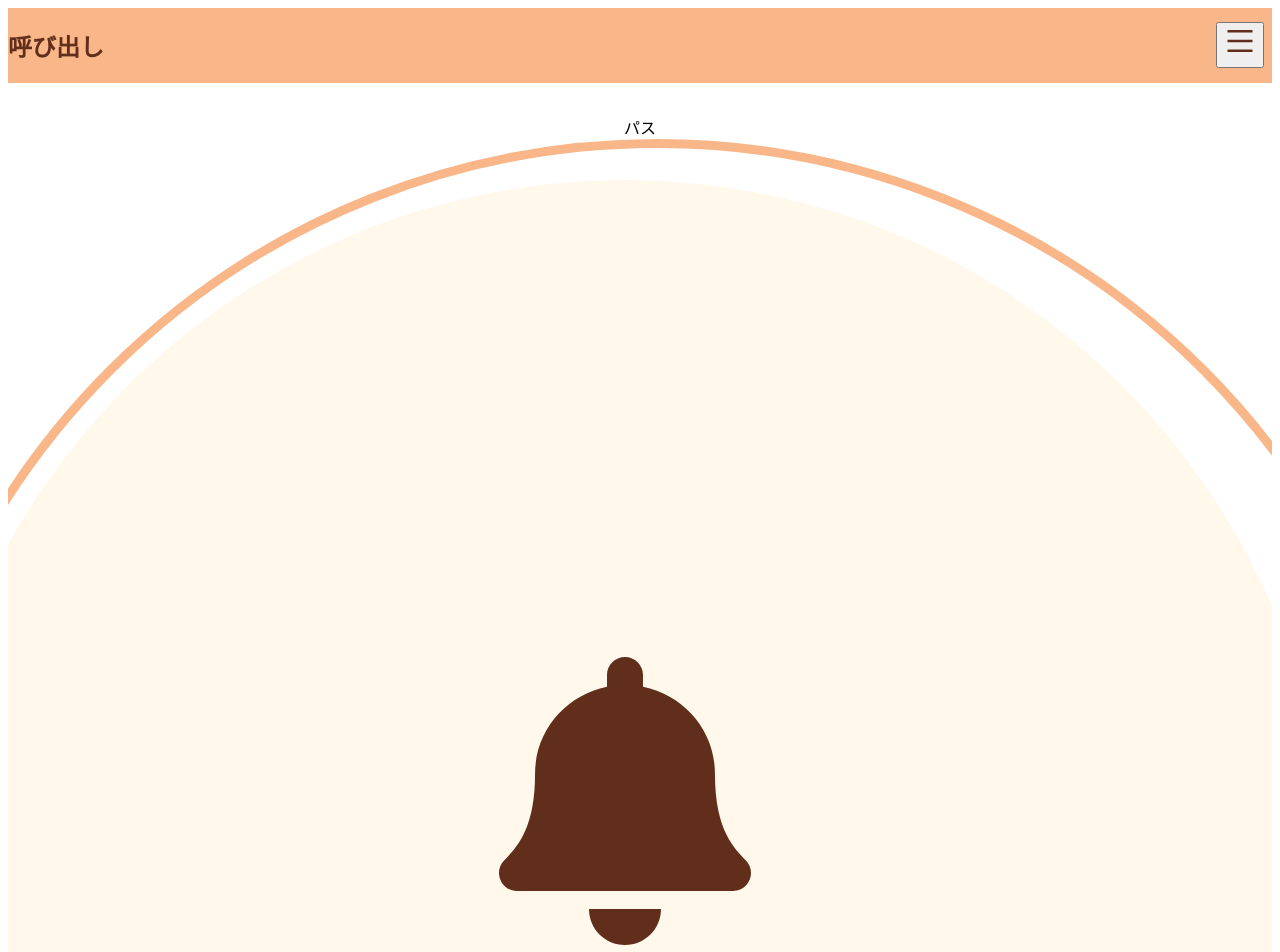
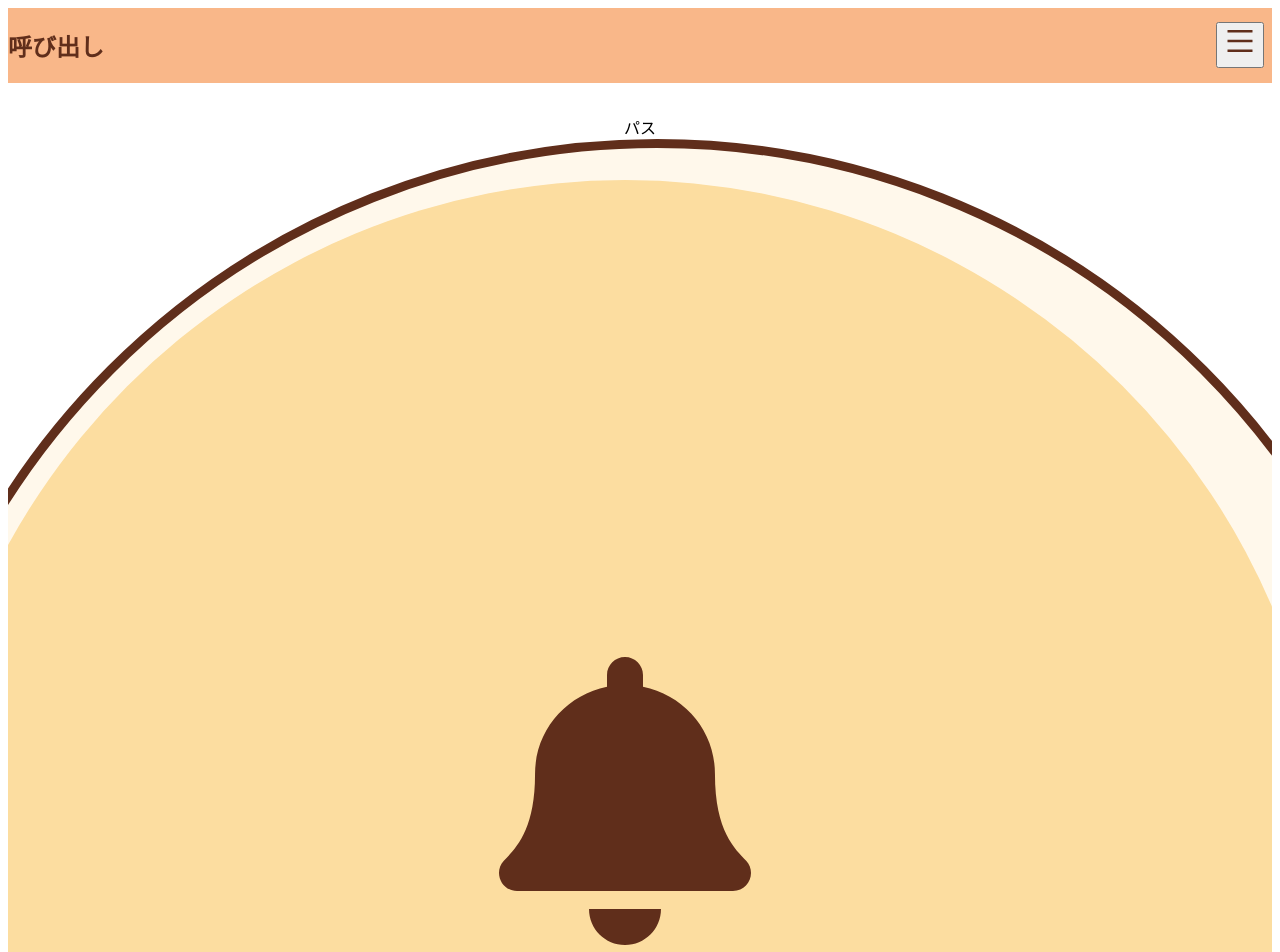
Before and after one commit to kajiLabTeam/dx-waiting-time, a Next.js app in the folder frontend/: page /callPage in a window 1280 px wide. Shown: the top 952 px of the page. Built offline with nearby package versions, Linux system fonts and the light colour scheme.

Commit message:
Refactor: buttonと各Pageのインポートを修正。cricleを機能ごとに分離

```diff
--- a/frontend/src/components/layout/Cricle.tsx
+++ /dev/null
@@ -1,85 +0,0 @@
-import React from "react";
-import { FaBell } from "react-icons/fa";
-import styled from "styled-components";
-import { theme } from "../../utils/theme";
-
-type Props = {
-  message: number | string;
-  onClick: () => void;
-};
-
-const CircleContainer = styled.div`
-  text-align: center;
-  overflow-x: hidden;
-  width: 120vw;
-  height: 120vw;
-  transform: translateX(-10vw);
-  background-color: white;
-  border: 0.6rem solid ${theme.colors.orenge};
-  border-radius: 50%;
-`;
-
-const InCircle = styled.div`
-  display: flex;
-  justify-content: center;
-  align-items: center;
-  flex-direction: column;
-  width: 110vw;
-  height: 110vw;
-  margin: 2.5vw;
-  background-color: ${theme.colors.cream};
-  border-radius: 50%;
-`;
-
-const Bell = styled.div`
-  display: block;
-  font-size: 18rem;
-  line-height: 0;
-  transform: translateY(0rem);
-  color: ${theme.colors.brown};
-`;
-
-const BellText = styled.p`
-  display: block;
-  font-size: 3rem;
-  color: ${theme.colors.brown};
-`;
-
-const Number = styled.p`
-  font-size: 12rem;
-  color: ${theme.colors.brown};
-`;
-
-const Text = styled.p`
-  font-size: 6rem;
-  color: ${theme.colors.brown};
-`;
-
-const Circle = ({ message, onClick }: Props) => {
-  const appName = "簡単行列整理くん";
-  if (message === "Call") {
-    return (
-      <CircleContainer onClick={onClick}>
-        <InCircle>
-          <Bell>
-            <FaBell />
-          </Bell>
-          <BellText>呼び出し</BellText>
-        </InCircle>
-      </CircleContainer>
-    );
-  }
-  return (
-    <CircleContainer onClick={onClick}>
-      <InCircle>
-        {typeof message === "number" ? (
-          <Number>{message}</Number>
-        ) : (
-          <Text>{appName}</Text>
-        )}
-      </InCircle>
-    </CircleContainer>
-  );
-};
-
-export default Circle;
--- a/frontend/src/pages/callPage.tsx
+++ b/frontend/src/pages/callPage.tsx
@@ -1,14 +1,14 @@
 import { FC } from "react";
 import styled from "styled-components";
-import Circle from "../components/layout/Cricle";
+import { CallCircle } from "../utils/CallCricle";
 
 const CallPageContainer = styled.div`
-  text-align: center;
-  overflow: hidden;
+    text-align: center;
+    overflow: hidden;
 `;
 
 const PassButton = styled.div`
-  margin-top: 2rem;
+    margin-top: 2rem;
 `;
 
 const EndButton = styled.div``;
@@ -18,7 +18,7 @@ const CallPage: FC = () => {
   return (
     <CallPageContainer>
       <PassButton>パス</PassButton>
-      <Circle message={"Call"} onClick={onCalling} />
+      <CallCircle onClick={onCalling}/>
       <EndButton>完了</EndButton>
     </CallPageContainer>
   );
--- a/frontend/src/pages/endPage.tsx
+++ b/frontend/src/pages/endPage.tsx
@@ -1,6 +1,6 @@
 import { FC } from "react";
 import styled from "styled-components";
-import Button from "../components/layout/Button";
+import { Button } from "../utils/Button";
 
 const EndPageContainer = styled.div``;
 
--- a/frontend/src/pages/loginPage.tsx
+++ b/frontend/src/pages/loginPage.tsx
@@ -1,7 +1,7 @@
 import { FC } from "react";
 import styled from "styled-components";
-import Button from "../components/layout/Button";
-import Cricle from "../components/layout/Cricle";
+import { Button } from "../utils/Button";
+import { MessageCricle } from "../utils/MessageCricle";
 
 const LoginPageContainer = styled.div`
     text-align: center;
@@ -19,7 +19,7 @@ const LoginPage: FC = () => {
     return (
         <LoginPageContainer>
             <AppName>
-        <Cricle message={"appName"} onClick={() => {}} />
+                <MessageCricle message={"appName"} />
             </AppName>
             <Action>
                 <Button message={"ログイン"} onClick={onLogin} />
--- a/frontend/src/pages/qrPage.tsx
+++ b/frontend/src/pages/qrPage.tsx
@@ -1,6 +1,6 @@
 import { FC } from "react";
 import styled from "styled-components";
-import Button from "../components/layout/Button";
+import { Button } from "../utils/Button";
 
 const QrPageContainer = styled.div``;
 
--- a/frontend/src/pages/startPage.tsx
+++ b/frontend/src/pages/startPage.tsx
@@ -1,7 +1,7 @@
 import { FC } from "react";
 import styled from "styled-components";
-import Button from "../components/layout/Button";
-import Cricle from "../components/layout/Cricle";
+import { Button } from "../utils/Button";
+import { MessageCricle } from "../utils/MessageCricle";
 
 const StartPageContainer = styled.div`
     text-align: center;
@@ -13,7 +13,7 @@ const StartPage: FC = () => {
     return (
         <StartPageContainer>
             <div>start page</div>
-      <Cricle message={"appName"} onClick={() => {}} />
+            <MessageCricle message={"appName"} />
             <div>日付</div>
             <Button message={"営業開始"} onClick={onStart} />
         </StartPageContainer>
--- /dev/null
+++ b/frontend/src/utils/CallCricle.tsx
@@ -0,0 +1,58 @@
+import React, { FC } from "react";
+import { FaBell } from "react-icons/fa";
+import styled from "styled-components";
+import { theme } from "./theme";
+
+type Props = {
+    onClick: () => void;
+};
+
+const CircleContainer = styled.div`
+    text-align: center;
+    overflow-x: hidden;
+    width: 120vw;
+    height: 120vw;
+    transform: translateX(-10vw);
+    background-color: ${theme.colors.cream};
+    border: 0.6rem solid ${theme.colors.brown};
+    border-radius: 50%;
+`;
+
+const InCircle = styled.div`
+    display: flex;
+    justify-content: center;
+    align-items: center;
+    flex-direction: column;
+    width: 110vw;
+    height: 110vw;
+    margin: 2.5vw;
+    background-color: ${theme.colors.honey};
+    border-radius: 50%;
+`;
+
+const Bell = styled.div`
+    display: block;
+    font-size: 18rem;
+    line-height: 0;
+    transform: translateY(0rem);
+    color: ${theme.colors.brown};
+`;
+
+const BellText = styled.p`
+    display: block;
+    font-size: 3rem;
+    color: ${theme.colors.brown};
+`;
+
+export const CallCircle: FC<Props> = ({onClick }) => {
+    return (
+        <CircleContainer onClick={onClick}>
+            <InCircle>
+                <Bell>
+                    <FaBell />
+                </Bell>
+                <BellText>呼び出し</BellText>
+            </InCircle>
+        </CircleContainer>
+    );
+};
```
Also changed, not shown: frontend/src/utils/Button.tsx (renamed from frontend/src/components/layout/Button.tsx, +3 -6 lines), frontend/src/utils/MessageCricle.tsx (added, +48 -0 lines). Lines whose indentation alone changed are shown as unchanged.
